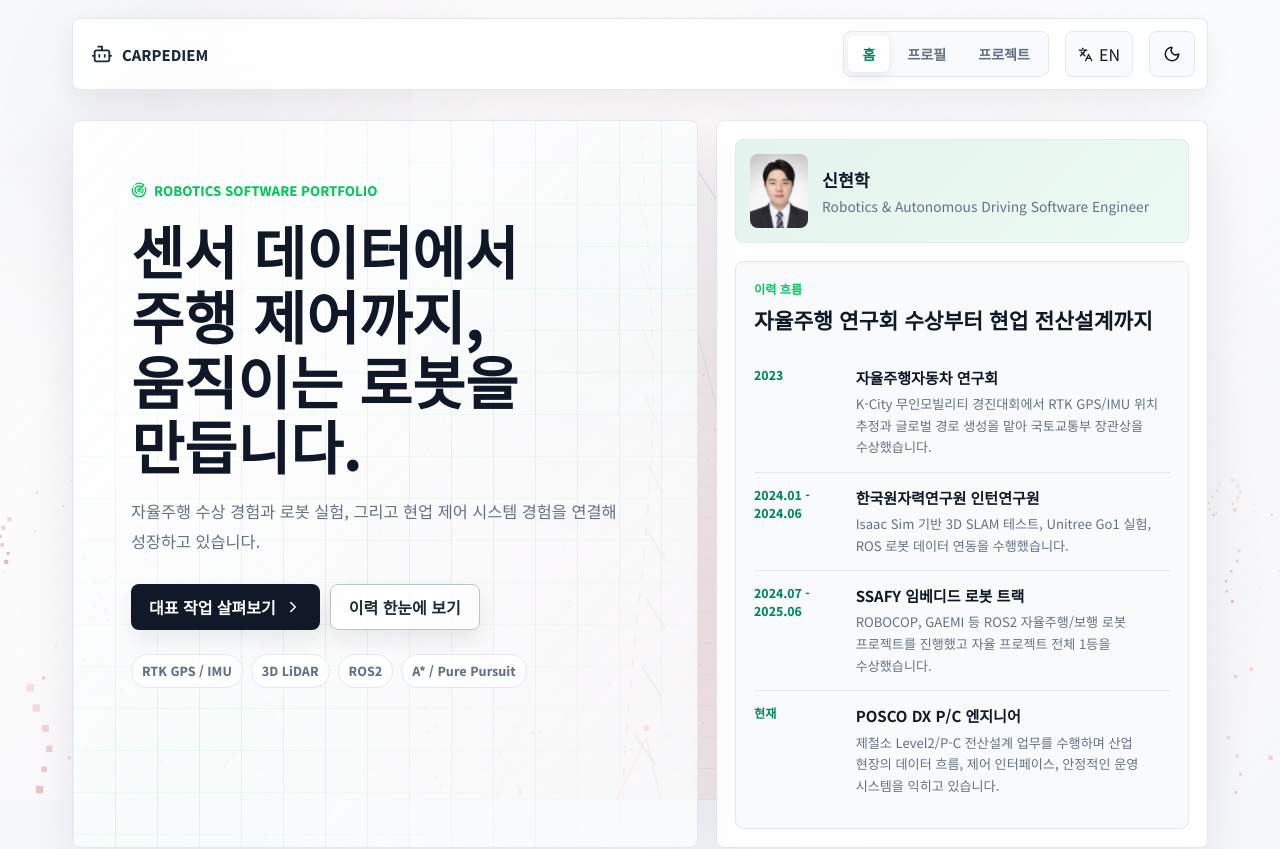
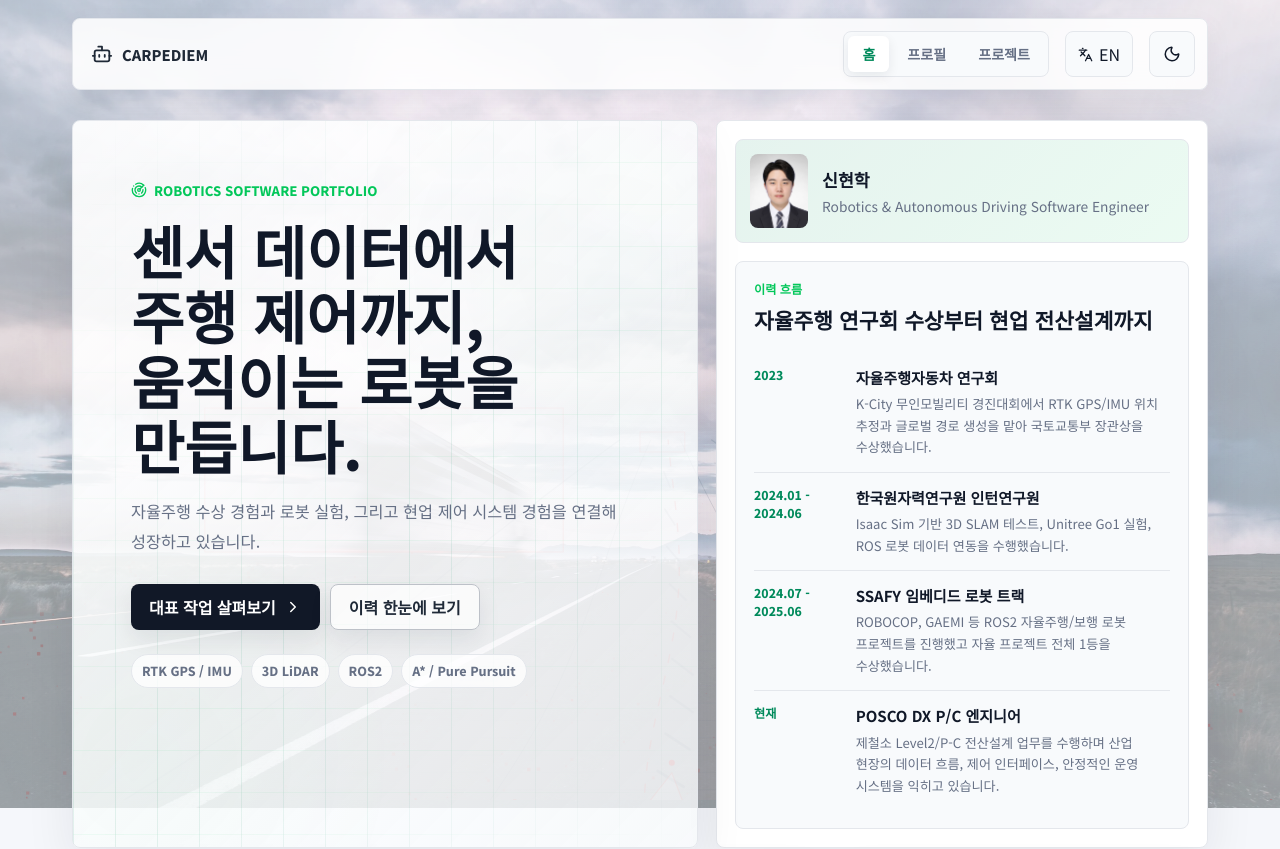
Before and after one commit to Carpediem324/Carpediem324.github.io, a React (Vite) app: page / in a window 1280 px wide. Shown: the top 849 px of the page. Built offline with nearby package versions, Linux system fonts and the light colour scheme.

Commit message:
Use real road autonomy backdrop

```diff
--- a/src/main.jsx
+++ b/src/main.jsx
@@ -529,11 +529,11 @@ function AutonomyField({ dark }) {
     };
 
     const scene = () => ({
-      cx: width * 0.5,
-      horizon: height * 0.17,
-      bottom: height + 150,
-      roadWidth: Math.min(width * 0.78, 1120),
-      vanishingShift: Math.sin(window.scrollY * 0.001) * width * 0.014,
+      cx: width * 0.52,
+      horizon: height * 0.55,
+      bottom: height + 90,
+      roadWidth: Math.min(width * 0.98, 1360),
+      vanishingShift: Math.sin(window.scrollY * 0.001) * width * 0.01,
     });
 
     const project = (view, lateral, depth, lift = 0) => {
@@ -558,7 +558,7 @@ function AutonomyField({ dark }) {
       ctx.lineTo(nearRight.x, nearRight.y);
       ctx.lineTo(nearLeft.x, nearLeft.y);
       ctx.closePath();
-      ctx.fillStyle = `rgba(${palette.road}, ${dark ? 0.18 : 0.16})`;
+      ctx.fillStyle = `rgba(${palette.road}, ${dark ? 0.08 : 0.06})`;
       ctx.fill();
 
       [-1.05, -0.34, 0.34, 1.05].forEach((lane) => {
@@ -569,8 +569,8 @@ function AutonomyField({ dark }) {
           if (step === 0) ctx.moveTo(point.x, point.y);
           else ctx.lineTo(point.x, point.y);
         }
-        ctx.strokeStyle = `rgba(${palette.lane}, ${dark ? 0.2 : 0.13})`;
-        ctx.lineWidth = Math.abs(lane) === 1.05 ? 1.3 : 0.75;
+        ctx.strokeStyle = `rgba(${palette.lane}, ${dark ? 0.28 : 0.2})`;
+        ctx.lineWidth = Math.abs(lane) === 1.05 ? 1.5 : 0.9;
         ctx.stroke();
       });
 
@@ -581,7 +581,7 @@ function AutonomyField({ dark }) {
         ctx.beginPath();
         ctx.moveTo(left.x, left.y);
         ctx.lineTo(right.x, right.y);
-        ctx.strokeStyle = `rgba(${palette.grid}, ${dark ? 0.045 + depth * 0.06 : 0.035 + depth * 0.04})`;
+        ctx.strokeStyle = `rgba(${palette.grid}, ${dark ? 0.04 + depth * 0.045 : 0.03 + depth * 0.035})`;
         ctx.lineWidth = 0.4 + depth * 0.8;
         ctx.stroke();
       }
@@ -614,6 +614,26 @@ function AutonomyField({ dark }) {
       ctx.lineDashOffset = -travel * 90;
       ctx.stroke();
       ctx.setLineDash([]);
+    };
+
+    const drawDetectionBoxes = () => {
+      const boxes = [
+        { x: 0.16, y: 0.51, w: 0.28, h: 0.18, alpha: 0.34 },
+        { x: 0.5, y: 0.54, w: 0.035, h: 0.025, alpha: 0.28 },
+        { x: 0.56, y: 0.535, w: 0.026, h: 0.021, alpha: 0.22 },
+      ];
+
+      boxes.forEach((box) => {
+        const x = width * box.x;
+        const y = height * box.y;
+        const w = width * box.w;
+        const h = height * box.h;
+        ctx.strokeStyle = `rgba(${palette.point}, ${box.alpha})`;
+        ctx.lineWidth = 1;
+        ctx.strokeRect(x, y, w, h);
+        ctx.fillStyle = `rgba(${palette.point}, ${box.alpha * 0.08})`;
+        ctx.fillRect(x, y, w, h);
+      });
     };
 
     const drawVehicle = (view, time) => {
@@ -685,6 +705,7 @@ function AutonomyField({ dark }) {
       drawRoadMesh(view, travel);
       drawTrajectory(view, travel);
       drawSlamPoints(view, travel, time);
+      drawDetectionBoxes();
       drawVehicle(view, time);
 
       if (!reducedMotion) frameId = window.requestAnimationFrame(draw);
@@ -699,7 +720,12 @@ function AutonomyField({ dark }) {
     };
   }, [dark]);
 
-  return <canvas className="autonomy-field" ref={canvasRef} aria-hidden="true"></canvas>;
+  return (
+    <>
+      <div className="autonomy-photo" aria-hidden="true"></div>
+      <canvas className="autonomy-field" ref={canvasRef} aria-hidden="true"></canvas>
+    </>
+  );
 }
 
 function RippleLayer({ ripples }) {
--- a/src/styles.css
+++ b/src/styles.css
@@ -51,20 +51,19 @@ body {
 
 body::before {
   background:
-    radial-gradient(circle at 50% 80%, rgba(220, 38, 38, 0.08), transparent 30rem),
-    radial-gradient(circle at 12% 10%, rgba(100, 116, 139, 0.08), transparent 22rem),
-    linear-gradient(135deg, rgba(255, 255, 255, 0.8), rgba(248, 250, 252, 0.44));
+    linear-gradient(90deg, rgba(245, 247, 251, 0.92), rgba(245, 247, 251, 0.72) 34%, rgba(245, 247, 251, 0.5) 50%, rgba(245, 247, 251, 0.72) 66%, rgba(245, 247, 251, 0.92)),
+    linear-gradient(180deg, rgba(245, 247, 251, 0.34), rgba(245, 247, 251, 0.86));
   content: "";
   inset: 0;
   pointer-events: none;
   position: fixed;
+  z-index: 0;
 }
 
 :root.dark body::before {
   background:
-    radial-gradient(circle at 50% 82%, rgba(248, 113, 113, 0.12), transparent 34rem),
-    radial-gradient(circle at 8% 8%, rgba(148, 163, 184, 0.08), transparent 24rem),
-    linear-gradient(135deg, rgba(11, 18, 32, 0.98), rgba(17, 24, 39, 0.9));
+    linear-gradient(90deg, rgba(11, 18, 32, 0.96), rgba(11, 18, 32, 0.72) 34%, rgba(11, 18, 32, 0.46) 50%, rgba(11, 18, 32, 0.72) 66%, rgba(11, 18, 32, 0.96)),
+    linear-gradient(180deg, rgba(11, 18, 32, 0.26), rgba(11, 18, 32, 0.92));
 }
 
 button,
@@ -84,6 +83,7 @@ button {
   z-index: 1;
 }
 
+.autonomy-photo,
 .autonomy-field,
 .ripple-layer {
   inset: 0;
@@ -91,9 +91,25 @@ button {
   position: fixed;
 }
 
+.autonomy-photo {
+  background-image: url("/assets/images/hero/autonomous-road.jpg");
+  background-position: center;
+  background-size: cover;
+  filter: saturate(0.86) contrast(1.05);
+  opacity: 0.38;
+  transform: scale(1.02);
+  z-index: 0;
+}
+
+:root.dark .autonomy-photo {
+  filter: saturate(0.78) contrast(1.12) brightness(0.78);
+  opacity: 0.48;
+}
+
 .autonomy-field {
   display: block;
   height: 100vh;
+  opacity: 0.82;
   z-index: 0;
   width: 100vw;
 }
```
Also changed, not shown: public/assets/images/hero/README.md (added), public/assets/images/hero/autonomous-road.jpg (added).
